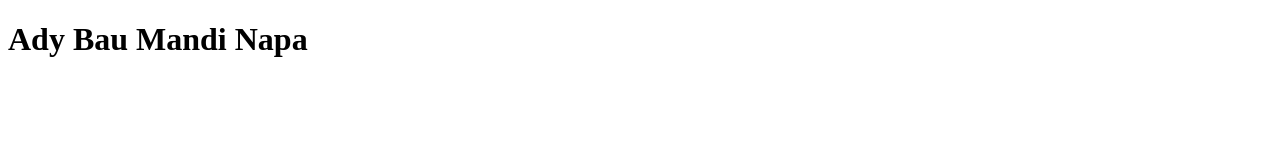
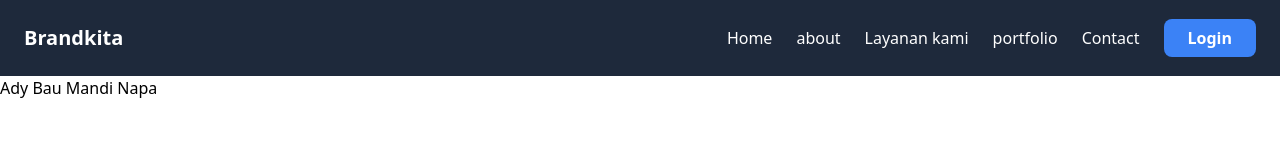
Before and after one commit to akhdann12/project-website, a plain HTML site: page index.html in a window 1280 px wide. Drawn offline with nearby package versions, Linux system fonts and the light colour scheme.

Commit message:
feat: add navbar and tailwind css

```diff
--- a/index.html
+++ b/index.html
@@ -4,10 +4,46 @@
     <meta charset="UTF-8">
     <meta name="viewport" content="width=device-width, initial-scale=1.0">
     <title>Document</title>
+    <script src="https://cdn.tailwindcss.com"></script>
 </head>
 <body>
 
+        <!-- navbar -->
+    <header>
+    <nav class="flex justify-between items-center p-6 bg-slate-800 text-white">
+        <div class="text-xl font-bold">Brandkita</div>
+        <button id="menu-btn" class="md:hidden">
+            <span class="material-symbols-outlined">
+                menu
+            </span>
+        </button>
+        <ul class="hidden md:flex gap-6">
+            <li><a href="home" class="hover:text-blue-400">Home</a></li>
+            <li><a href="about" class="hover:text-blue-400">about</a></li>
+            <li><a href="layanan kami" class="hover:text-blue-400">Layanan kami</a></li>
+             <li><a href="portfolio" class="hover:text-blue-400">portfolio</a></li>
+              <li><a href="portfolio" class="hover:text-blue-400">Contact</a></li>
+          <li><a href="data.html" class="bg-blue-500 hover:text-blue-400 active:bg-blue-700 text-white px-6 py-2 rounded-lg font-semibold transition">Login</a></li>
+        </ul>
+
+        <div id="menu" class="hidden md:hidden bg-slate-800 px-6 pb-4">
+        <ul class="flex flex-col gap-4 text-center ">
+            <li><a href="home" class="hover:text-blue-400">Home</a></li>
+            <li><a href="about" class="hover:text-blue-400">about</a></li>
+            <li><a href="layanan kami" class="hover:text-blue-400">layanan kami</a></li>
+             <li><a href="portfolio" class="hover:text-blue-400">portfolio</a></li>
+              <li><a href="contact" class="hover:text-blue-400">contact</a></li>
+             <li><a href="login.h tml" class="bg-blue-500 hover:text-blue-400 active:bg-blue-700 text-white px-6 py-2 rounded-lg font-semibold transition">Login</a></li>
+        </ul>
+    </div>
+    </nav>
+    </header>
+
+
     <h1> Ady Bau Mandi Napa</h1>
+
+
+
 
 </body>
 </html>
```
